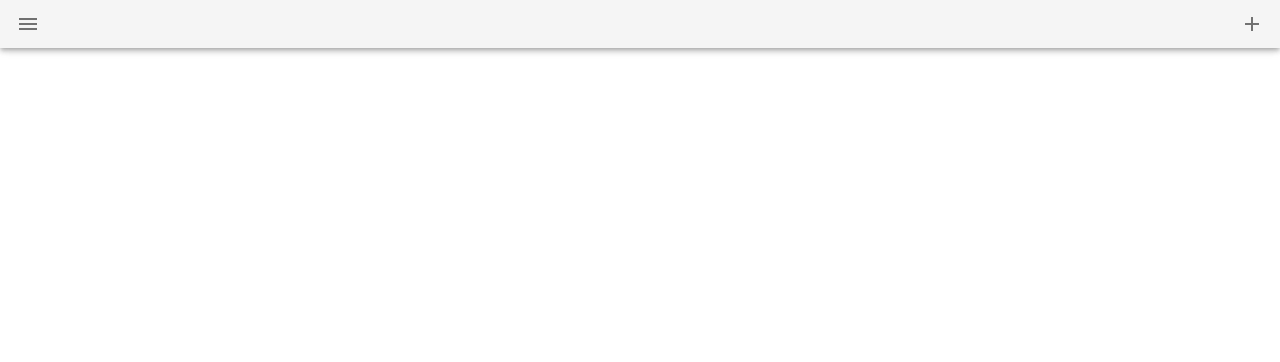
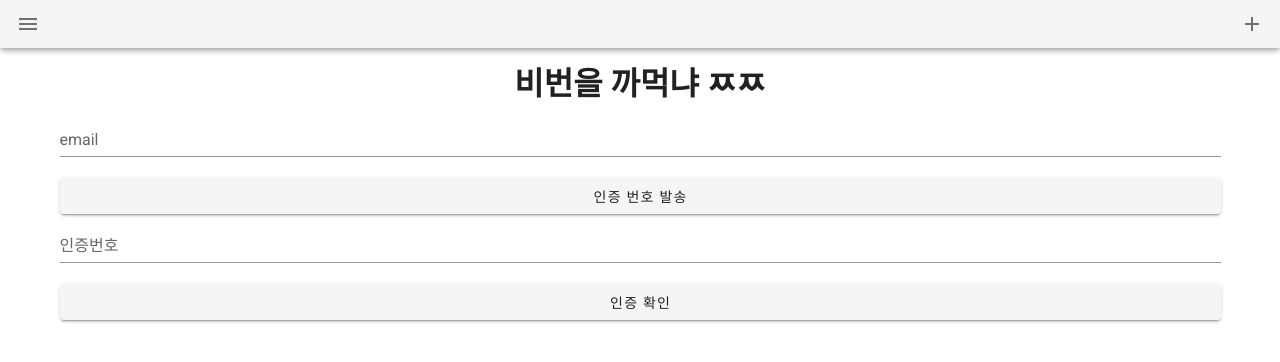
Before and after one commit to GyuYoungCho/OVL, a Vue app in the folder frontend/: page /find_password in a window 1280 px wide. Shown: the top 362 px of the page. Built offline with nearby package versions, Linux system fonts and the light colour scheme.

Commit message:
S05P12A606-17 add : password change page

```diff
--- a/frontend/src/views/FindPassword.vue
+++ b/frontend/src/views/FindPassword.vue
@@ -1,10 +1,79 @@
 <template>
-  <div></div>
+  <div>
+    <v-container>
+      <h1 class="text-center">비번을 까먹냐 ㅉㅉ</h1>
+      <v-text-field
+      v-model="email"
+        label="email"
+      ></v-text-field>
+      <v-btn
+        block
+      >
+        인증 번호 발송
+      </v-btn>
+      <v-text-field
+        label="인증번호"
+      ></v-text-field>
+      <v-btn
+        block
+        @click="authCheck"
+      >
+        인증 확인
+      </v-btn>
+      <v-form
+        v-if="authChecked"
+        v-model="valid"
+        ref="form"
+        lazy-validation
+      >
+        <v-text-field
+          label="새로운 비밀번호"
+          v-model="newPassword"
+          :rules="newPasswordRules"
+          required
+        ></v-text-field>
+        <v-btn
+          :disabled="!valid || !newPassword"
+          raised
+          block
+          @click="goToLogin"
+          class="bg-freditgreen"
+        >
+          확인
+        </v-btn>
+
+      </v-form>
+    </v-container>
+  </div>
 </template>
 
 <script>
+import './findpassword.scss'
 export default {
-
+  data: () => ({
+    // valid라고 되어있는 부분은 v-form 안에 컴포넌트에 바인딩 시키면
+    // v-form 내부의 이야기에 따라
+    valid: false,
+    email: '',
+    newPassword: '',
+    newPasswordRules: [
+      v => !!v || '비밀번호를 꼭 기입해주세요',
+      v => (v && v.length > 7) || '8자리 이상 적어주세요',
+      v => (v && /^(?=.*[a-zA-Z])(?=.*\d)(?=.*\W).{6,20}$/.test(v)) || '문자/숫자/특수문자의 조합으로 적어주세요'
+    ],
+    authChecked: false
+  }),
+  methods: {
+    // validate () {
+    //     this.$refs.form.validate()
+    //   },
+    authCheck () {
+      this.authChecked = true
+    },
+    goToLogin () {
+      this.$router.push({ name : "Login" })
+    }
+  }
 }
 </script>
 
--- /dev/null
+++ b/frontend/src/views/findpassword.scss
@@ -0,0 +1,6 @@
+@import '@/assets/css/index.scss';
+
+.bg-freditgreen {
+  background-color: $freditgreen !important;
+  color: white !important;
+}
```
Also changed, not shown: frontend/src/views/signup/Password.vue (+5 -5 lines).
